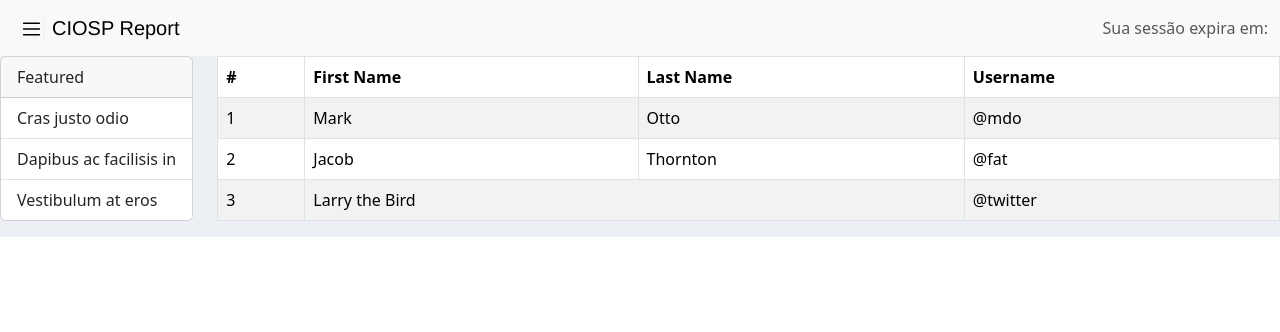
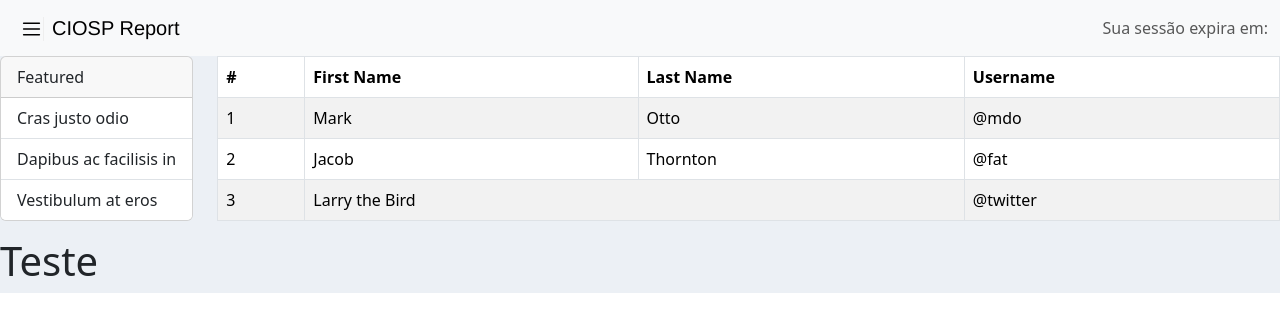
Before and after one commit to gabrielmds222/DataTable, a React (Create React App) app: page / in a window 1280 px wide. Shown: the top 332 px of the page. Built offline with nearby package versions, Linux system fonts and the light colour scheme.

Commit message:
feat: teste

```diff
--- a/src/App.js
+++ b/src/App.js
@@ -22,6 +22,9 @@ function App() {
         <Col sm={10}>
           <Datatable />
         </Col>
+        <Col sm={10}>
+          <h1>Teste</h1>
+        </Col>
       </Row>
     </div>
   );
```
